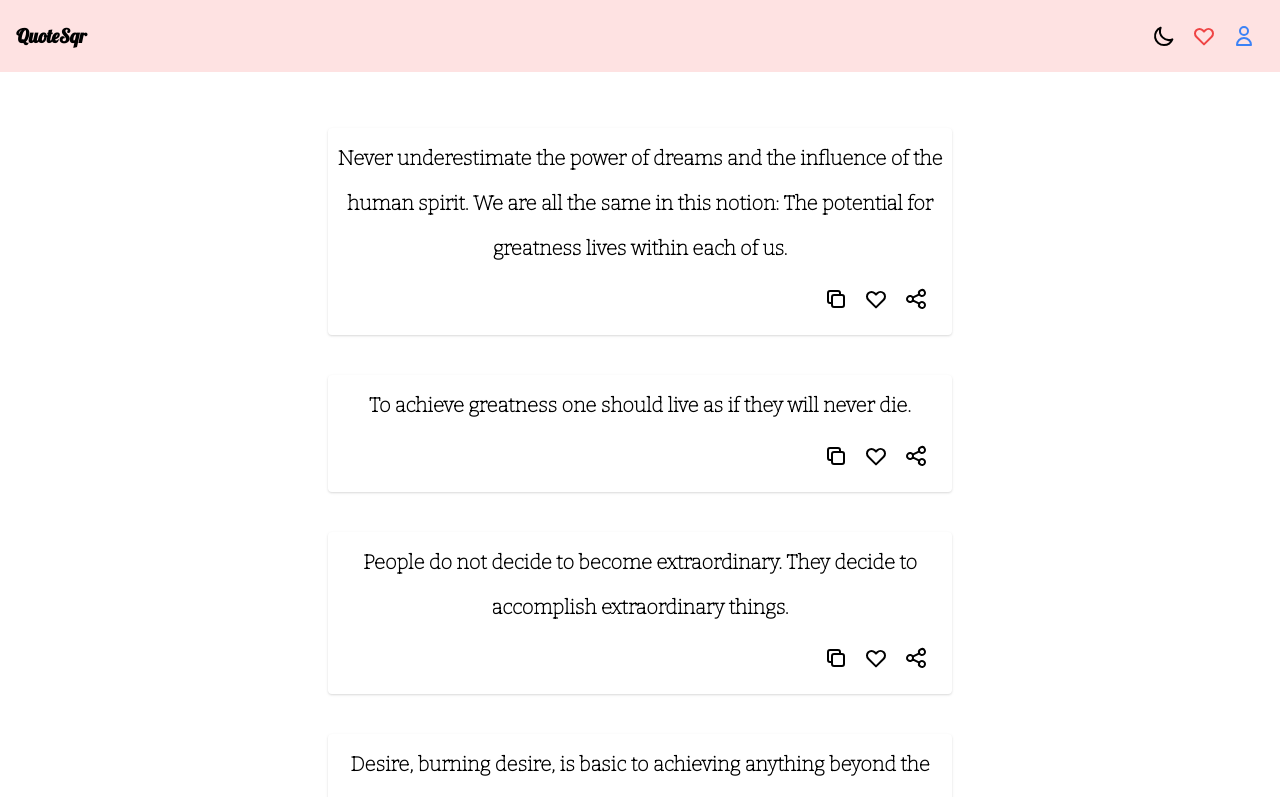
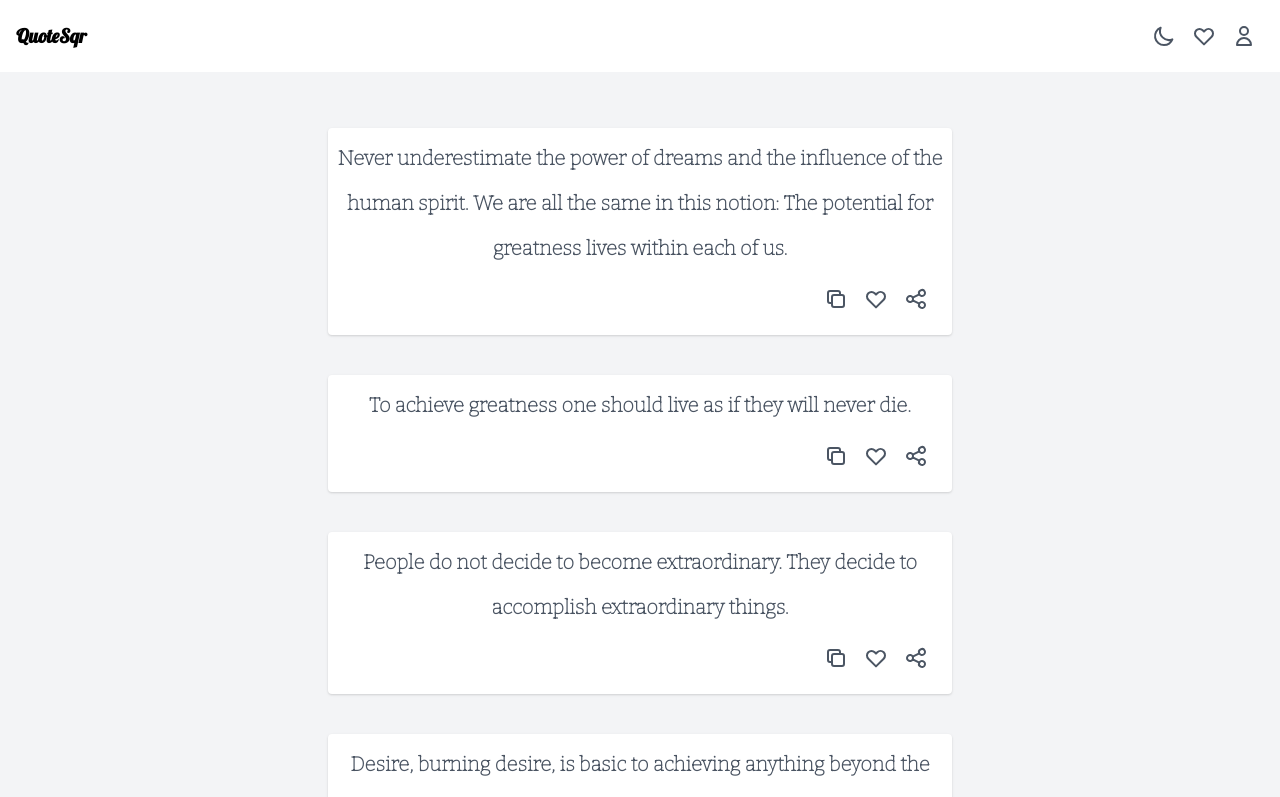
Before and after one commit to Tresor11/quotes-generator, a React (Create React App) app: page / in a window 1280 px wide. Shown: the top 797 px of the page. Built offline with nearby package versions, Linux system fonts and the light colour scheme.

Commit message:
change the text color

```diff
--- a/src/components/Nav.js
+++ b/src/components/Nav.js
@@ -2,7 +2,7 @@ import {toggleDarkMode} from '../helper/index'
 
 const Navbar = () => {
   return (
-    <div className="flex justify-between items-center dark:bg-gray-700 w-full p-4 bg-red-100">
+    <div className="flex justify-between items-center dark:bg-gray-700 w-full p-4 bg-white">
       <div className="logo-cont">
         <span className="log text-4xl dark:text-gray-100">QuoteSqr</span>
       </div>
@@ -10,7 +10,7 @@ const Navbar = () => {
         <span className="p-2 cursor-pointer dark-theme" id="switchTheme" onClick={toggleDarkMode}>
           <svg
             xmlns="http://www.w3.org/2000/svg"
-            className="h-6 w-6 dark:text-gray-100 dark:hover:text-yellow-500"
+            className="h-6 w-6 dark:text-gray-100 text-gray-600 dark:hover:text-yellow-500"
             fill="none"
             viewBox="0 0 24 24"
             stroke="currentColor"
@@ -26,7 +26,7 @@ const Navbar = () => {
         <span className="p-2">
           <svg
             xmlns="http://www.w3.org/2000/svg"
-            class="h-6 w-6 text-red-500"
+            class="h-6 w-6 hover:text-red-500 text-gray-600 cursor-pointer"
             fill="none"
             viewBox="0 0 24 24"
             stroke="currentColor"
@@ -42,7 +42,7 @@ const Navbar = () => {
         <span className="p-2">
           <svg
             xmlns="http://www.w3.org/2000/svg"
-            class="h-6 w-6 text-blue-500"
+            class="h-6 w-6 hover:text-blue-500 text-gray-600 cursor-pointer"
             fill="none"
             viewBox="0 0 24 24"
             stroke="currentColor"
--- a/src/components/Quote.js
+++ b/src/components/Quote.js
@@ -5,19 +5,19 @@ const Quote = (props) => {
   const { quote } = props;
   return (
     <div className="quote-cont p-2 my-10 bg-white dark:bg-gray-800 shadow rounded md:w-1/2 m-auto sm:w-auto">
-      <div className="text-cont text-center dark:text-gray-100">{quote}</div>
+      <div className="text-cont text-center dark:text-gray-100 text-gray-600 ">{quote}</div>
       <div className="button-cont flex justify-end p-2">
-        <span className="copy-text p-2 hover:bg-gray-200 rounded cursor-pointer">
+        <span className="copy-text text-gray-600  p-2 hover:bg-gray-200 rounded cursor-pointer">
           <svg xmlns="http://www.w3.org/2000/svg" className="h-6 w-6" fill="none" viewBox="0 0 24 24" stroke="currentColor">
             <path strokeLinecap="round" strokeLinejoin="round" strokeWidth={2} d="M8 16H6a2 2 0 01-2-2V6a2 2 0 012-2h8a2 2 0 012 2v2m-6 12h8a2 2 0 002-2v-8a2 2 0 00-2-2h-8a2 2 0 00-2 2v8a2 2 0 002 2z" />
           </svg>
         </span>
-        <span className="add-favorite p-2">
+        <span className="add-favorite text-gray-600  p-2 hover:bg-gray-200 rounded cursor-pointer">
           <svg xmlns="http://www.w3.org/2000/svg" className="h-6 w-6" fill="none" viewBox="0 0 24 24" stroke="currentColor">
             <path strokeLinecap="round" strokeLinejoin="round" strokeWidth={2} d="M4.318 6.318a4.5 4.5 0 000 6.364L12 20.364l7.682-7.682a4.5 4.5 0 00-6.364-6.364L12 7.636l-1.318-1.318a4.5 4.5 0 00-6.364 0z" />
           </svg>
         </span>
-        <div className="share p-2">
+        <div className="share text-gray-600  p-2 hover:bg-gray-200 rounded cursor-pointer">
           <svg xmlns="http://www.w3.org/2000/svg" className="h-6 w-6" fill="none" viewBox="0 0 24 24" stroke="currentColor">
             <path strokeLinecap="round" strokeLinejoin="round" strokeWidth={2} d="M8.684 13.342C8.886 12.938 9 12.482 9 12c0-.482-.114-.938-.316-1.342m0 2.684a3 3 0 110-2.684m0 2.684l6.632 3.316m-6.632-6l6.632-3.316m0 0a3 3 0 105.367-2.684 3 3 0 00-5.367 2.684zm0 9.316a3 3 0 105.368 2.684 3 3 0 00-5.368-2.684z" />
           </svg>
--- a/src/containers/Quotes.js
+++ b/src/containers/Quotes.js
@@ -5,7 +5,7 @@ import Data from '../Assets/test-data'
 
 const QuotesList=()=>{
   return (
-    <div className="dark:bg-gray-800 h-auto p-4 h-full">
+    <div className="dark:bg-gray-800 bg-gray-100 h-auto p-4 h-full">
       {Data.map((el) => (
         <Quote quote={el} />
       ))}
```
